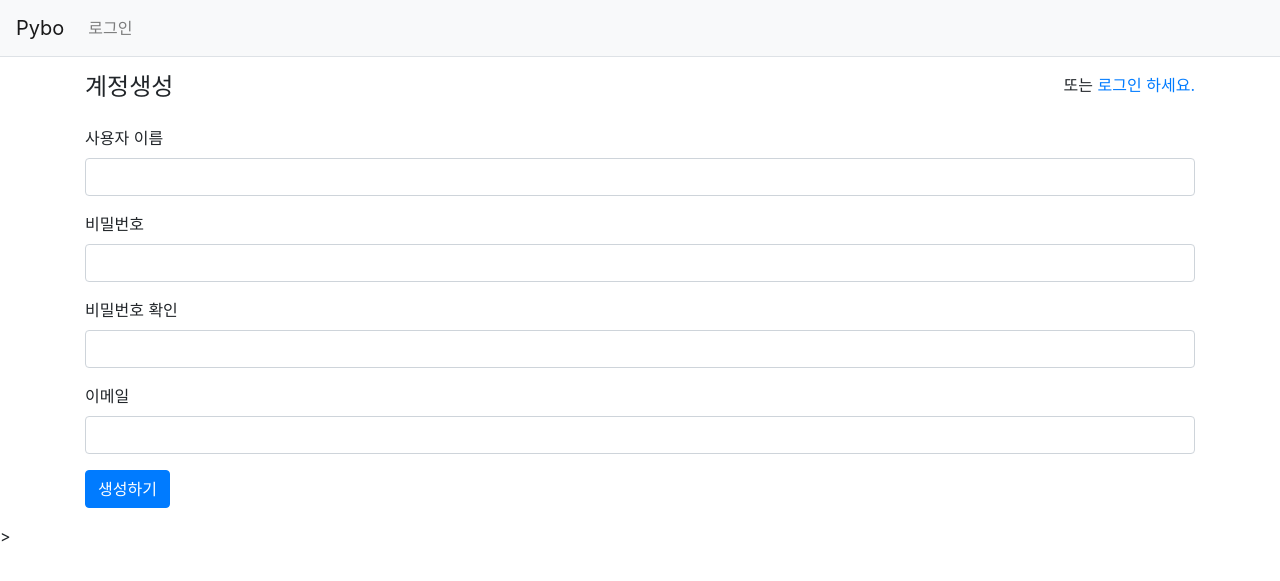
After one commit to akana0321/Jump-To-Django-Study, a Django app: template templates/common/signup.html in a window 1280 px wide. The commit adds this page. Shown: the top 581 px of the page. Run offline with Django 3.2, Linux system fonts and the light colour scheme; the template is opened without the code that fills it, so the values that code supplies are empty; some libraries are stand-ins or nearby versions.

Commit message:
20210730 - Chapter.3-06 login

```diff
--- a/common/urls.py
+++ b/common/urls.py
@@ -1,9 +1,11 @@
 from django.urls import path
 from django.contrib.auth import views as auth_view
+from . import views
 
 app_name = 'common'
 
 urlpatterns = [
     path('login/', auth_view.LoginView.as_view(template_name='common/login.html'), name='login'),
     path('logout/', auth_view.LogoutView.as_view(), name='logout'),
+    path('signup/', views.signup, name='signup'),
 ]
--- /dev/null
+++ b/templates/common/signup.html
@@ -0,0 +1,38 @@
+{% extends "base.html" %}
+{% block content %}
+<div class="container my-3">
+    <div class="row my-3">
+        <div class="col-4">
+            <h4>계정생성</h4>
+        </div>
+        <div class="col-8 text-right">
+            <span>또는 <a href="{% url 'common:login' %}">로그인 하세요.</a></span>
+        </div>
+    </div>
+    <form method="post" class="post-form" action="{% url 'common:signup' %}">
+        {% csrf_token %}
+        {% include "form_errors.html" %}
+        <div class="form-group">
+            <label for="username">사용자 이름</label>
+            <input type="text" class="form-control" name="username" id="username"
+                   value="{{ form.username.value|default_if_none:'' }}">
+        </div>
+        <div class="form-group">
+            <label for="password1">비밀번호</label>
+            <input type="password" class="form-control" name="password1" id="password1"
+                   value="{{ form.password1.value|default_if_none:'' }}">
+        </div>
+        <div class="form-group">
+            <label for="password2">비밀번호 확인</label>
+            <input type="password" class="form-control" name="password2" id="password2"
+                   value="{{ form.password2.value|default_if_none:'' }}">
+        </div>
+        <div class="form-group">
+            <label for="email">이메일</label>
+            <input type="text" class="form-control" name="email" id="email"
+                   value="{{ form.email.value|default_if_none:'' }}">
+        </div>
+        <button type="submit" class="btn btn-primary">생성하기</button>
+    </form>
+</div>
+{% endblock %}
```
Also changed, not shown: common/forms.py (added, +11 -0 lines), common/views.py (+18 -2 lines), templates/common/login.html (+9 -0 lines).
